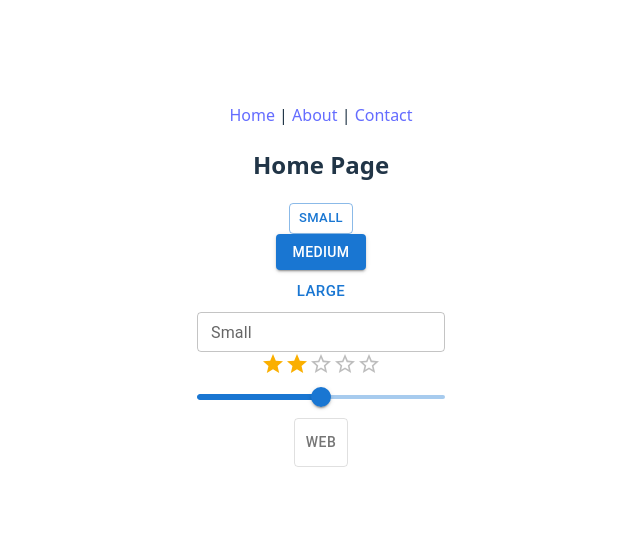
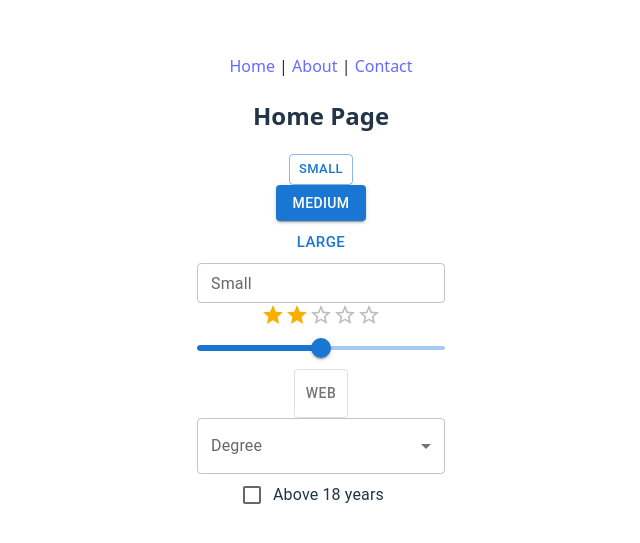
Before and after one commit to helloboy13/FSD-2, a React (Vite) app in the folder Exp-2/: page /home in a window 1280 px wide. Shown: the part 115-658 px from the top of the page, without its empty margins (319-959 px from the left). Built offline with nearby package versions, Linux system fonts and the light colour scheme.

Commit message:
Added more components

```diff
--- a/Exp-2/src/components/Button.jsx
+++ b/Exp-2/src/components/Button.jsx
@@ -1,26 +1,80 @@
-import Button from '@mui/material/Button';
-import TextField from '@mui/material/TextField';
-import Rating from '@mui/material/Rating';
-import Slider from '@mui/material/Slider';
-import ToggleButton from '@mui/material/ToggleButton';
+import * as React from "react";
+import Button from "@mui/material/Button";
+import TextField from "@mui/material/TextField";
+import Rating from "@mui/material/Rating";
+import Slider from "@mui/material/Slider";
+import ToggleButton from "@mui/material/ToggleButton";
+import Checkbox from "@mui/material/Checkbox";
+import FormControlLabel from "@mui/material/FormControlLabel";
+import {
+  FormControl,
+  InputLabel,
+  Select,
+  MenuItem,
+} from "@mui/material";
 
 export default function ButtonBasic() {
+  const [degree, setDegree] = React.useState("");
+  const [above18, setAbove18] = React.useState(false);
+
+  const handleDegreeChange = (event) => {
+    setDegree(event.target.value);
+  };
+
+  const handleCheckboxChange = (event) => {
+    setAbove18(event.target.checked);
+  };
+
   return (
     <>
-    <Button size="small" variant='outlined'>Small</Button>
-    <br/>
-    <Button size="medium" variant='contained'>Medium</Button>
-    <br/>
-    <Button size="large" variant='text'>Large</Button>
-    <br/>
-    <TextField label="Small" size="small" variant="outlined"/>
-    <br/>
-    <Rating name="size-medium" defaultValue={2} size="medium" />
-    <br/>
-    <Slider defaultValue={50} aria-label="Default" valueLabelDisplay="auto" />
-    <br/>
-    <ToggleButton value="web">Web</ToggleButton>
-    <br/>
+      <Button size="small" variant="outlined">Small</Button>
+      <br />
+
+      <Button size="medium" variant="contained">Medium</Button>
+      <br />
+
+      <Button size="large" variant="text">Large</Button>
+      <br />
+
+      <TextField label="Small" size="small" variant="outlined" />
+      <br />
+
+      <Rating name="size-medium" defaultValue={2} size="medium" />
+      <br />
+
+      <Slider defaultValue={50} aria-label="Default" valueLabelDisplay="auto" />
+      <br />
+
+      <ToggleButton value="web">Web</ToggleButton>
+      <br />
+
+      <FormControl fullWidth>
+        <InputLabel id="degree-select-label">Degree</InputLabel>
+        <Select
+          labelId="degree-select-label"
+          id="degree-select"
+          value={degree}
+          label="Degree"
+          onChange={handleDegreeChange}
+        >
+          <MenuItem value="CSE">CSE</MenuItem>
+          <MenuItem value="Mechanical">Mechanical</MenuItem>
+          <MenuItem value="Civil">Civil</MenuItem>
+          <MenuItem value="Electrical">Electrical</MenuItem>
+        </Select>
+      </FormControl>
+
+      <br />
+
+      <FormControlLabel
+        control={
+          <Checkbox
+            checked={above18}
+            onChange={handleCheckboxChange}
+          />
+        }
+        label="Above 18 years"
+      />
     </>
-  )
+  );
 }
```
